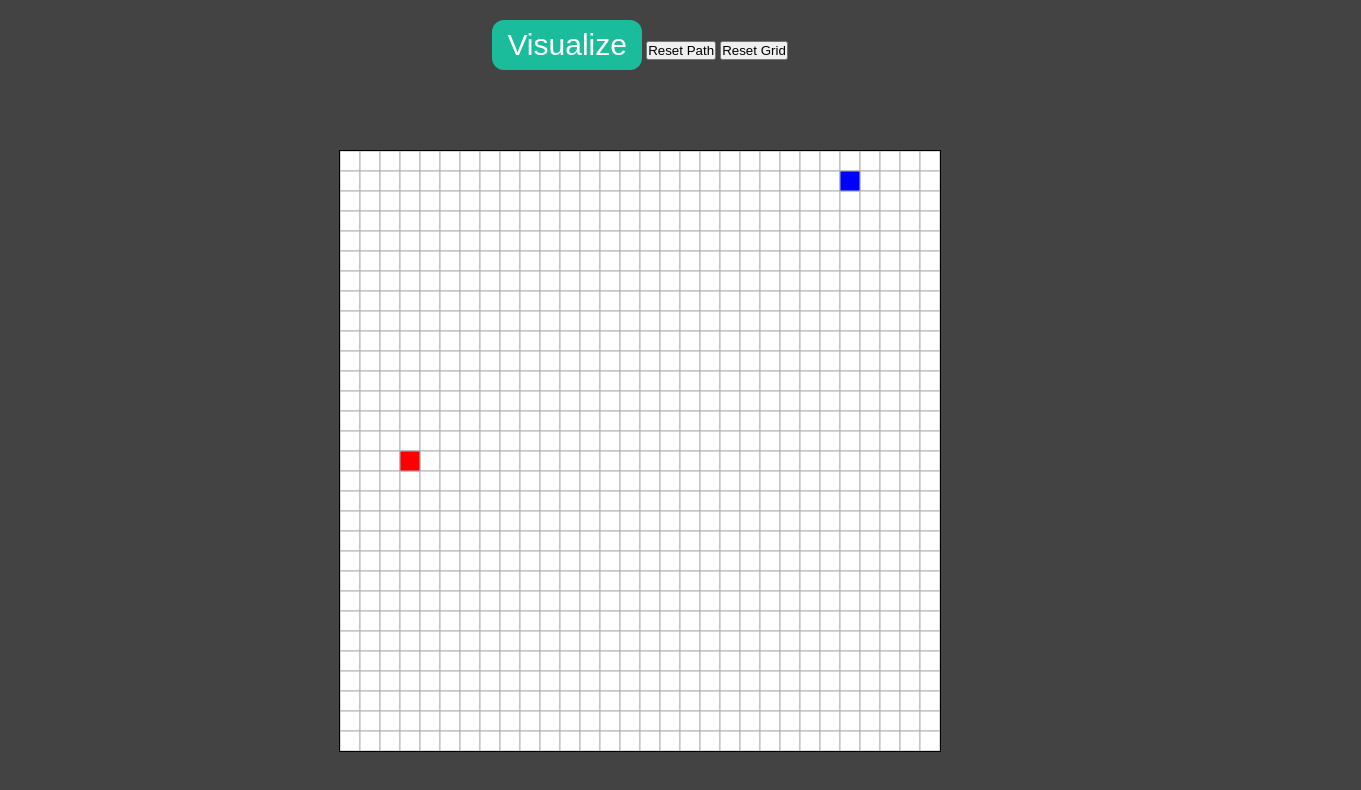
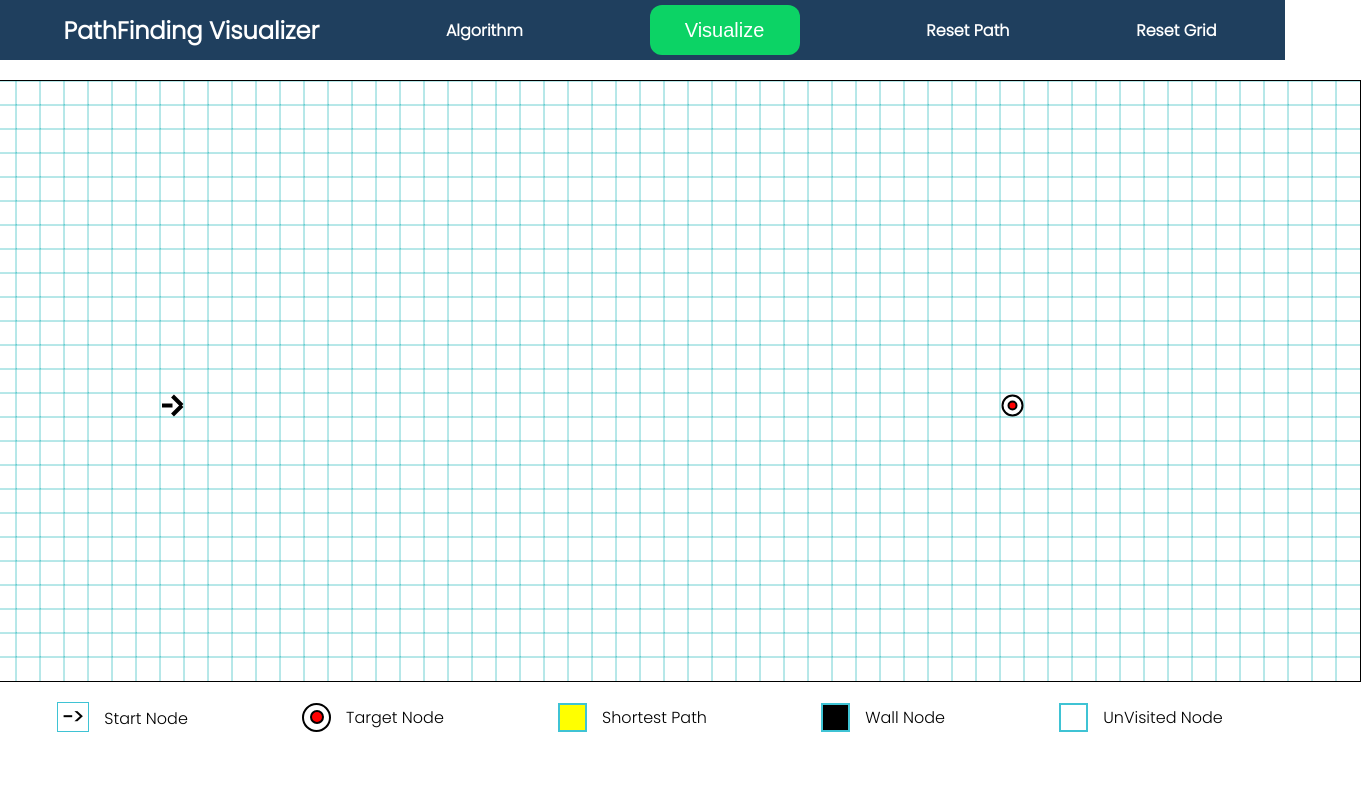
Before and after one commit to milanbista/path_visualizer, a plain HTML site: page index.html in a window 1280 px wide. Shown: the whole page, 1361 px wide, since content can reach past the window. Drawn offline with Linux system fonts and the light colour scheme.

Commit message:
css updates

```diff
--- a/index.html
+++ b/index.html
@@ -6,14 +6,33 @@
     <meta name="viewport" content="width=device-width, initial-scale=1.0">
     <title>Document</title>
     <link rel="stylesheet" href="./style.css">
+    <link rel="preconnect" href="https://fonts.gstatic.com">
+<link href="https://fonts.googleapis.com/css2?family=Poppins:wght@300&display=swap" rel="stylesheet">
 </head>
 <body>
     <nav>
-        <button class="visualize">Visualize</button>
-        <button class="reset_path">Reset Path</button>
-        <button class="reset_everything">Reset Grid</button>
+        <div><h1>PathFinding Visualizer</h1></div>
+        <div><h4>Algorithm</h4></div>
+        <div>
+            <button class="visualize">Visualize</button>
+        </div>
+        <div>
+            <h4 class="reset_path">Reset Path</h4>
+        </div>
+        <div>
+            <h4 class="reset_everything">Reset Grid</h4>
+
+        </div>
     </nav>
     <canvas class="canvas"></canvas>
+
+    <footer>
+        <div class="footelement start_node">Start Node</div>
+        <div class="footelement target_node">Target Node</div>
+        <div class="footelement shortest_path">Shortest Path</div>
+        <div class="footelement wall_node">Wall Node</div>
+        <div class="footelement unvisited_node">UnVisited Node </div>
+    </footer>
     <script src="./main.js"></script>
 </body>
 </html>
--- a/main.js
+++ b/main.js
@@ -2,13 +2,14 @@ const canvas = document.querySelector('canvas')
 const visualize = document.querySelector('.visualize')
 const resetPath = document.querySelector(".reset_path")
 const resetGrid = document.querySelector(".reset_everything")
+
+canvas.width = 1440
 canvas.height = 600
-canvas.width = 600
+const ROWS = 25
+const COLUMNS = 60
 canvas.style.border='1px solid black'
 const c = canvas.getContext('2d')
 
-const row= 30
-const col = 30
 var boxes =[]
 var open_list = []
 var closed_list = new Set()
@@ -26,14 +27,16 @@ class Box {
     }
 }
 
+
 function create_grid(){
-    for (let i = 0; i< row; i++){
+    console.log("grid called")
+    for (var i = 0; i<ROWS; i++){
         boxes[i] = []
-        for(let j =0; j< col; j++){
-            boxes[i][j] = new Box(i*canvas.height/row, j*canvas.width/col)
+        for(var j=0; j<COLUMNS; j++){
+            boxes[i][j] = new Box( j*(canvas.width/COLUMNS),i*(canvas.height/ROWS))
             c.beginPath()
-            c.rect(i*canvas.height/row, j*canvas.width/col, 20,20)
-            c.strokeStyle ="rgb(174,177,181)"
+            c.rect(j*(canvas.height/ROWS), i*(canvas.width/COLUMNS),25,25)
+            c.strokeStyle ="rgb(14,177,181, 0.6)"
             c.fillStyle="white"
             c.fill()
             c.stroke()
@@ -42,26 +45,38 @@ function create_grid(){
     }
 }
 
+function color_node(item, color){
+
+    if(!(item.isStart || item.isEnd)){
+    c.beginPath()
+    c.rect(item.x_position, item.y_position, 25,25)
+    c.strokeStyle ="rgb(14,177,181, 0.6)"
+    c.fillStyle = color
+    c.fill()
+    c.stroke()
+    }
+}
+
 
 function get_neighbors(){
-    for (let i = 0; i< row; i++){
-        for(let j =0; j< col; j++){
+    for (let i = 0; i< ROWS; i++){
+        for(let j =0; j< COLUMNS; j++){
             //check up
             if((i > 0 )&& (!boxes[i-1][j].isBarrier)){
                 boxes[i][j].neighbors.push(boxes[i-1][j])
             }
 
+             //check right
+             if((j < (COLUMNS-1)) && (!boxes[i][j+1].isBarrier )){
+                boxes[i][j].neighbors.push(boxes[i][j+1])
+
+            }
+
             //check bottom
-            if((i < (row-1) )&& (!boxes[i+1][j].isBarrier)){
+            if((i < (ROWS-1) )&& (!boxes[i+1][j].isBarrier)){
                 boxes[i][j].neighbors.push(boxes[i+1][j])
             }
 
-            //check right
-
-            if((j < (col-1)) && (!boxes[i][j+1].isBarrier )){
-                boxes[i][j].neighbors.push(boxes[i][j+1])
-
-            }
             //check left
             if(j > 0 && !boxes[i][j-1].isBarrier){
                 boxes[i][j].neighbors.push(boxes[i][j-1])
@@ -71,6 +86,7 @@ function get_neighbors(){
     }
 
 }
+
 
 
 start_animation = ()=>{
@@ -89,7 +105,7 @@ function get_neighbors(){
              draw_path(end_node.parent)
             clearInterval(interval)
         }
-        color_box(item)
+        color_node(item, 'rgb(35, 218, 218)')
 
     }
     else{
@@ -103,20 +119,6 @@ function get_neighbors(){
 }
 
 
-function draw_path(current_node){
-    if(current_node == start_node){
-        return
-    }
-    color_node(current_node, 'yellow')
-    draw_path(current_node.parent)
-
-}
-
-
-
-
-// this function is to check the neighbors of
-// open list node its expanding
 function check_each_neighbors(obj){
     for(let i =0; i< obj.neighbors.length; i++){
         if(!closed_list.has(obj.neighbors[i])){
@@ -135,30 +137,22 @@ function check_each_neighbors(obj){
 }
 
 
-function color_box(item){
-    if(item.isStart == false && item.isEnd == false){
-    c.beginPath()
-    c.rect(item.x_position, item.y_position, 20,20)
-    c.fillStyle='rgb(64,206,227)'
-    c.fill()
-    c.stroke()
+function draw_path(current_node){
+    if(current_node == start_node){
+        return
     }
+    color_node(current_node, 'yellow')
+    draw_path(current_node.parent)
+
 }
 
-function color_node(item, color){
-    c.beginPath()
-    c.rect(item.x_position, item.y_position, 20,20)
-    c.fillStyle=color
-    c.fill()
-    c.stroke()
-}
 
 
 function reset_grids_path(){
     open_list =[]
     closed_list.clear()
-    for ( var i = 0; i< row; i++){
-        for (var j=0; j< col; j++){
+    for ( var i = 0; i< ROWS; i++){
+        for (var j=0; j< COLUMNS; j++){
             if((!boxes[i][j].isBarrier) && (!boxes[i][j].isStart) && (!boxes[i][j].isEnd)){
                      boxes[i][j].neighbors = []
                      boxes[i][j].parent = null
@@ -171,8 +165,8 @@ function reset_grids_path(){
 function reset_everything(){
     open_list =[]
     closed_list.clear()
-    for ( var i = 0; i< row; i++){
-        for (var j=0; j< col; j++){
+    for ( var i = 0; i< ROWS; i++){
+        for (var j=0; j< COLUMNS; j++){
             if((boxes[i][j].isBarrier) || ((!boxes[i][j].isStart) && (!boxes[i][j].isEnd))){
                 boxes[i][j].isBarrier = false
                 boxes[i][j].neighbors = []
@@ -184,28 +178,65 @@ function reset_everything(){
 }
 
 
+
 create_grid()
-// get_neighbors()
 
-const start_node = boxes[3][15]
-const end_node = boxes[25][1]
+
+const start_node = boxes[13][10]
+// color_node(start_node, 'green')
 start_node.isStart = true
-end_node.isEnd = true
-
-color_node(start_node, 'red')
-
-color_node(end_node, 'blue')
+c.beginPath()
+c.moveTo(start_node.x_position+2, start_node.y_position+12.5)
+c.lineTo(start_node.x_position+12.5, start_node.y_position+12.5)
+c.strokeStyle='black'
+c.lineWidth=4
+c.stroke()
+c.beginPath()
+c.moveTo(start_node.x_position+12.5, start_node.y_position+3)
+c.lineTo(start_node.x_position+22, start_node.y_position+12.5)
+c.strokeStyle='black'
+c.lineWidth=4
+c.stroke()
+c.beginPath()
+c.moveTo(start_node.x_position+22, start_node.y_position+12.5)
+c.lineTo(start_node.x_position+12.5, start_node.y_position+22)
+c.strokeStyle='black'
+c.lineWidth=4
+c.stroke()
 
 
 
-canvas.addEventListener('mousedown', (e)=>{
+
+
+
+const end_node = boxes[13][45]
+c.beginPath()
+c.arc(end_node.x_position + 12.5, end_node.y_position+12.5, 10, 0, 2*Math.PI)
+c.fillStyle='white'
+c.strokeStyle = 'black'
+c.lineWidth= 2
+c.fill()
+c.stroke()
+c.beginPath()
+c.arc(end_node.x_position + 12.5, end_node.y_position+12.5, 4, 0, 2*Math.PI)
+c.fillStyle='red'
+c.strokeStyle=''
+c.fill()
+c.stroke()
+end_node.isEnd = true
+
+
+
+
+canvas.addEventListener('mousedown', ()=>{
 
     console.log("mouse down working")
 
     canvas.onmousemove = (e)=>{
         console.log("mouse move working")
-            var block_i = Math.floor(e.offsetX/20)
-            var block_j = Math.floor(e.offsetY/20)
+        console.log(e.offsetX, e.offsetY)
+            var block_j = Math.floor(e.offsetX/24)
+            var block_i = Math.floor(e.offsetY/24)
             console.log(block_i, block_j)
 
             if(!boxes[block_i][block_j].isStart && !boxes[block_i][block_j].isEnd){
@@ -220,12 +251,14 @@ canvas.addEventListener("mouseup", (e)=>{
     canvas.onmousemove = null
 })
 
+
 canvas.addEventListener('click', (e)=>{
 
-    console.log("clicked")
-    var block_i = Math.floor(e.offsetX/20)
-           var block_j = Math.floor(e.offsetY/20)
+    console.log('offset x, y => ', e.offsetX, e.offsetY)
+    var block_i = Math.floor(e.offsetY/24)
+    var block_j = Math.floor(e.offsetX/24)
     console.log(block_i, block_j)
+
 
     if(!boxes[block_i][block_j].isStart && !boxes[block_i][block_j].isEnd){
 
@@ -235,13 +268,16 @@ canvas.addEventListener('click', (e)=>{
 })
 
 
+
+
+
 visualize.addEventListener('click', async ()=>{
     reset_grids_path()
     open_list[0] = start_node
     get_neighbors()
     start_animation()
-    console.log('clicked')
 })
+
 
 
 resetPath.addEventListener('click', reset_grids_path)
--- a/style.css
+++ b/style.css
@@ -8,22 +8,153 @@ body {
   flex-direction: column;
   justify-content: center;
   align-items: center;
-  background-color: rgb(68, 67, 67);
+  overflow: scroll;
+  font-family: "Poppins", sans-serif;
+}
+
+nav {
+  background-color: rgb(31, 63, 94);
+  width: 100vw;
+  margin-bottom: 20px;
+  color: white;
+  display: flex;
+  justify-content: space-around;
+  align-items: center;
+  padding: 5px;
 }
 
 .canvas {
-  margin-top: 10vh;
 }
 
 .visualize {
   width: 150px;
   height: 50px;
-  font-size: 30px;
   color: white;
-  background-color: rgb(26, 188, 156);
+  font-weight: 500;
+  font-size: 20px;
+  background-color: rgb(12, 211, 101);
   border: none;
-  margin-top: 20px;
   outline: none;
   cursor: pointer;
   border-radius: 12px;
 }
+
+.visualize:hover {
+  background-color: rgb(35, 218, 218);
+  box-shadow: 1px 1px 1px 30px solid black;
+}
+
+.reset_path,
+.reset_everything {
+  cursor: pointer;
+}
+
+footer {
+  display: flex;
+  justify-content: space-around;
+  align-items: center;
+  width: 100vw;
+  margin-top: 20px;
+}
+
+.start_node::before {
+  content: "->";
+  padding: 0px 5px;
+  font-size: 20px;
+  font-weight: 800;
+  width: 25px;
+  height: 25px;
+  margin-right: 15px;
+  background-color: white;
+  border: 1px solid rgb(63, 195, 212);
+}
+
+.target_node {
+  display: flex;
+  align-items: center;
+  position: relative;
+}
+.target_node::before {
+  content: "";
+  display: block;
+  width: 25px;
+  height: 25px;
+  border-radius: 100%;
+  margin-right: 15px;
+  border: 2px solid black;
+}
+
+.target_node::after {
+  content: "";
+  display: block;
+  position: absolute;
+  left: 7.5px;
+  top: 7.5px;
+  width: 10px;
+  height: 10px;
+  border-radius: 50%;
+  margin-right: 15px;
+  border: 2px solid black;
+  background-color: red;
+}
+
+.shortest_path {
+  display: flex;
+  align-items: center;
+}
+.shortest_path::before {
+  content: "";
+  display: block;
+  width: 25px;
+  height: 25px;
+  margin-right: 15px;
+  border: 2px solid rgb(63, 195, 212);
+  background-color: yellow;
+}
+
+.wall_node {
+  display: flex;
+  align-items: center;
+}
+.wall_node::before {
+  content: "";
+  display: block;
+  width: 25px;
+  height: 25px;
+  margin-right: 15px;
+  border: 2px solid rgb(63, 195, 212);
+  background-color: black;
+}
+
+.unvisited_node {
+  display: flex;
+  align-items: center;
+}
+
+.unvisited_node::before {
+  content: "";
+  display: block;
+  width: 25px;
+  height: 25px;
+  margin-right: 15px;
+  border: 2px solid rgb(63, 195, 212);
+  background-color: white;
+}
+
+@media only screen and (max-width: 600px) {
+  nav {
+    display: flex;
+    flex-direction: column;
+  }
+
+  .footelement {
+    margin: 10px;
+  }
+
+  footer {
+    display: flex;
+    align-items: center;
+    flex-direction: column;
+    text-align: left;
+  }
+}
```
Lines whose indentation alone changed are shown as unchanged.
